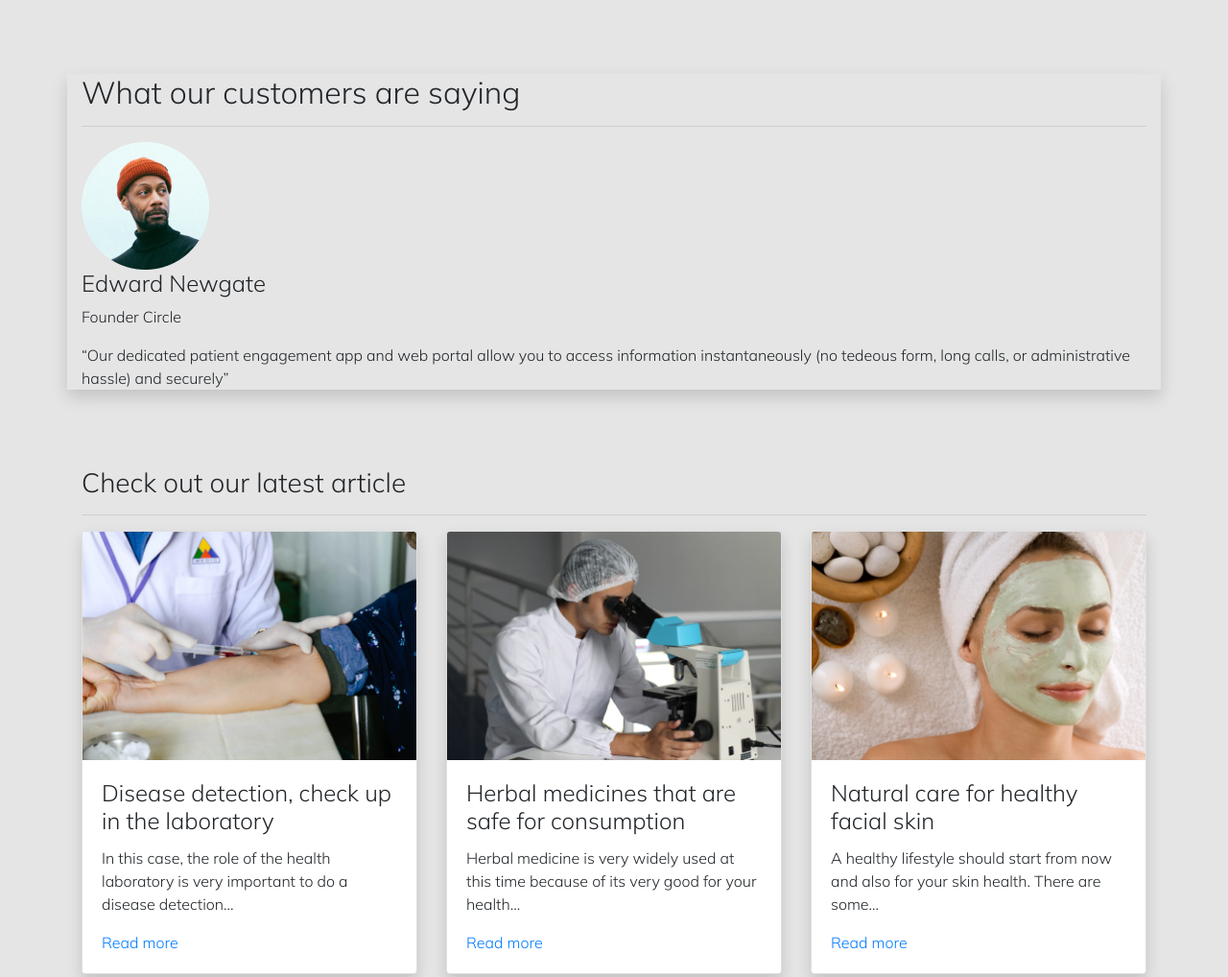
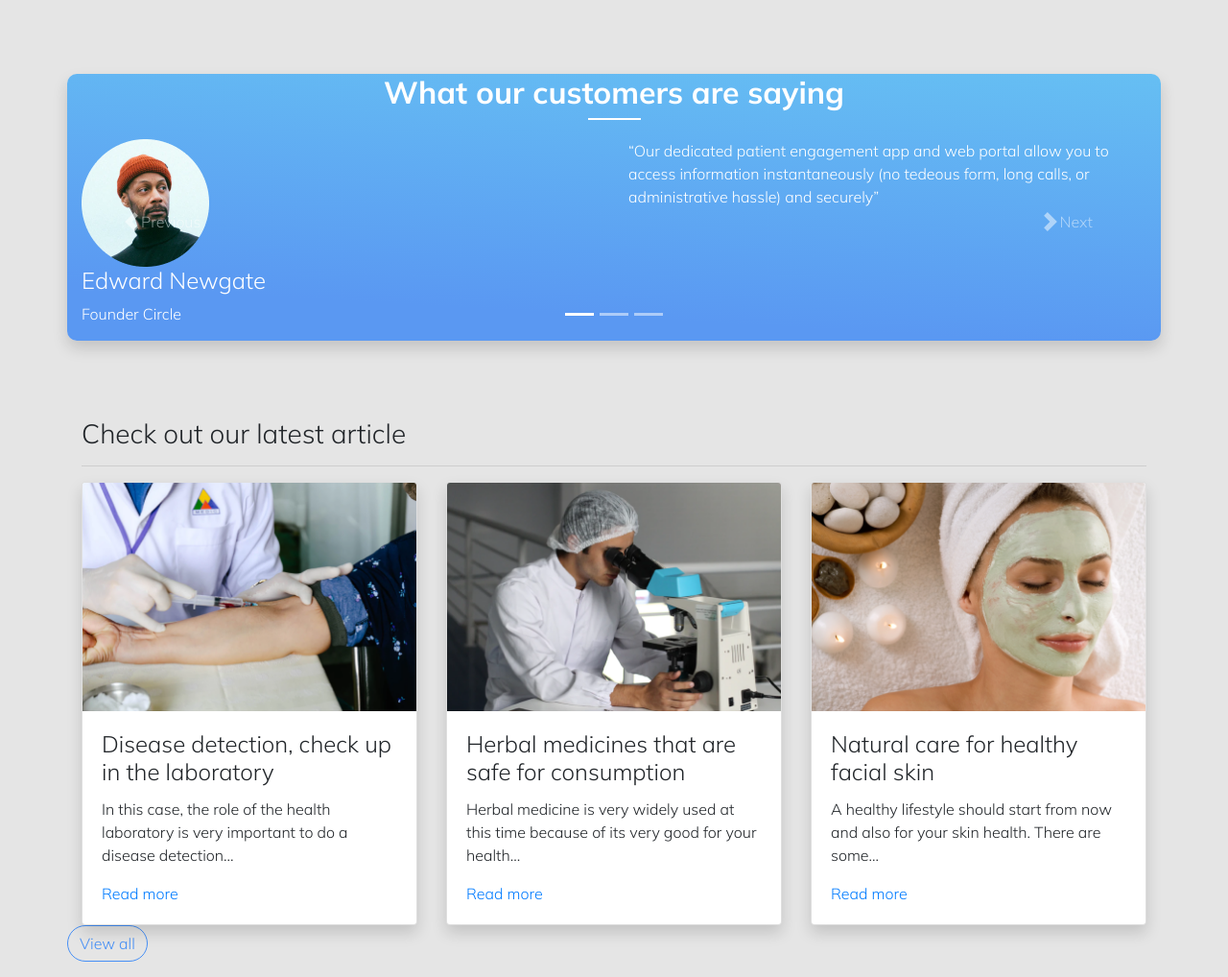
Before and after one commit to Umokaso/Trafalgar-Healthcare, a plain HTML site: page index.html in a window 1280 px wide. Shown: the part 2355-3373 px from the top of the page at 96% size. Drawn offline with nearby package versions, Linux system fonts and the light colour scheme.

Commit message:
carousel

```diff
--- a/css/index.css
+++ b/css/index.css
@@ -38,6 +38,13 @@ section {
     width: 55px;
     height: 2px;
     background-color: black;
+    margin-bottom: 20px;
+}
+
+.h-lines {
+    width: 55px;
+    height: 2px;
+    background-color: white;
     margin-bottom: 20px;
 }
 
@@ -115,6 +122,12 @@ section {
     border-radius: 10px;
 }
 
+.testimonials .container {
+    background-image: linear-gradient(183.41deg, #67C3F3 -8.57%, #5A98F2 82.96%);
+    color: white;
+    border-radius: 10px;
+}
+
 footer {
     background-image: linear-gradient(183.41deg, #67C3F3 -8.57%, #5A98F2 82.96%);
     color: white;
--- a/index.html
+++ b/index.html
@@ -6,7 +6,8 @@
     <meta name="viewport" content="width=device-width, initial-scale=1.0, shrink-to-fit=no">
     <meta name="description"
         content="Trafalgar provides progressive, and affordable healthcare, accessible on mobile and online">
-    <link rel="stylesheet" href="https://cdn.jsdelivr.net/npm/bootstrap@4.5.3/dist/css/bootstrap.min.css" integrity="sha384-TX8t27EcRE3e/ihU7zmQxVncDAy5uIKz4rEkgIXeMed4M0jlfIDPvg6uqKI2xXr2" crossorigin="anonymous">
+    <link rel="stylesheet" href="https://cdn.jsdelivr.net/npm/bootstrap@4.5.3/dist/css/bootstrap.min.css"
+        integrity="sha384-TX8t27EcRE3e/ihU7zmQxVncDAy5uIKz4rEkgIXeMed4M0jlfIDPvg6uqKI2xXr2" crossorigin="anonymous">
     <link rel="preconnect" href="https://fonts.gstatic.com">
     <link href="https://fonts.googleapis.com/css2?family=Mulish:wght@300;700&display=swap" rel="stylesheet">
     <link rel="stylesheet" href="css/index.css">
@@ -29,7 +30,8 @@
             </button>
             <div class="collapse navbar-collapse" id="navbarNavAltMarkup">
                 <div class="navbar-nav ml-auto">
-                <a class="nav-item nav-link text-center px-3 active" href="#">Home <span class="sr-only">(current)</span></a>
+                    <a class="nav-item nav-link text-center px-3 active" href="#">Home <span
+                            class="sr-only">(current)</span></a>
                     <a class="nav-item nav-link text-center px-3" href="#">Find a doctor</a>
                     <a class="nav-item nav-link text-center px-3" href="#">Apps</a>
                     <a class="nav-item nav-link text-center px-3" href="#">Testimonials</a>
@@ -176,21 +178,51 @@
 
         <section class="testimonials">
             <div class="container shadow">
-                <h2>What our customers are saying</h2>
-                <hr>
-                <div>
-                    <div>
+                <div id="carouselExampleIndicators" class="carousel slide" data-bs-ride="carousel">
+                    <ol class="carousel-indicators">
+                        <li data-bs-target="#carouselExampleIndicators" data-bs-slide-to="0" class="active"></li>
+                        <li data-bs-target="#carouselExampleIndicators" data-bs-slide-to="1"></li>
+                        <li data-bs-target="#carouselExampleIndicators" data-bs-slide-to="2"></li>
+                    </ol>
+                    <div class="carousel-inner">
+                        <div class="carousel-item active">
+                            <div class="testimonial">
+                                <h2 class="f-bold text-center">What our customers are saying</h2>
+                                <div class="h-lines mx-auto"></div>
+                                <div class="row">
+                                    <div class="col-sm-6">
                                         <img src="img/Mask Group.png" alt="">
                                         <div>
                                             <h4>Edward Newgate</h4>
                                             <p>Founder Circle</p>
                                         </div>
                                     </div>
-                    <div>
+                                    <div class="col-sm-6">
                                         <p>“Our dedicated patient engagement app and
-                            web portal allow you to access information instantaneously (no tedeous form, long calls,
+                                            web portal allow you to access information instantaneously (no tedeous form,
+                                            long calls,
                                             or administrative hassle) and securely”</p>
                                     </div>
+                                </div>
+                            </div>
+                        </div>
+                        <div class="carousel-item">
+                            <img src="..." class="d-block w-100" alt="...">
+                        </div>
+                        <div class="carousel-item">
+                            <img src="..." class="d-block w-100" alt="...">
+                        </div>
+                    </div>
+                    <a class="carousel-control-prev" href="#carouselExampleIndicators" role="button"
+                        data-bs-slide="prev">
+                        <span class="carousel-control-prev-icon" aria-hidden="true"></span>
+                        <span class="visually-hidden">Previous</span>
+                    </a>
+                    <a class="carousel-control-next" href="#carouselExampleIndicators" role="button"
+                        data-bs-slide="next">
+                        <span class="carousel-control-next-icon" aria-hidden="true"></span>
+                        <span class="visually-hidden">Next</span>
+                    </a>
                 </div>
             </div>
         </section>
@@ -240,7 +272,7 @@
                     </div>
                 </div>
                 <div class="row">
-                    <a href="">View all</a>
+                    <a href="" class="btn custom-btn">View all</a>
                 </div>
             </div>
         </section>
```
Lines whose indentation alone changed are shown as unchanged.
